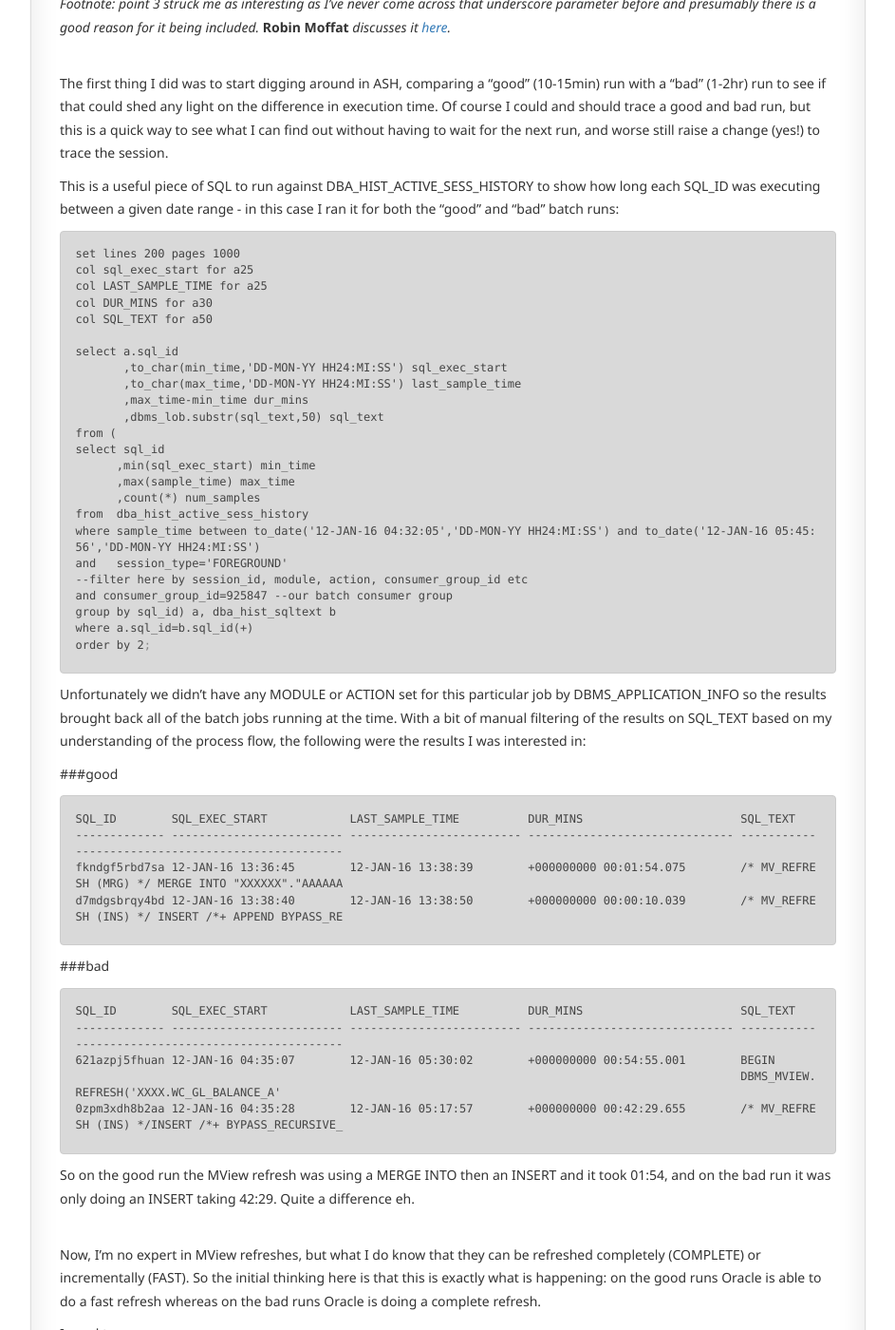
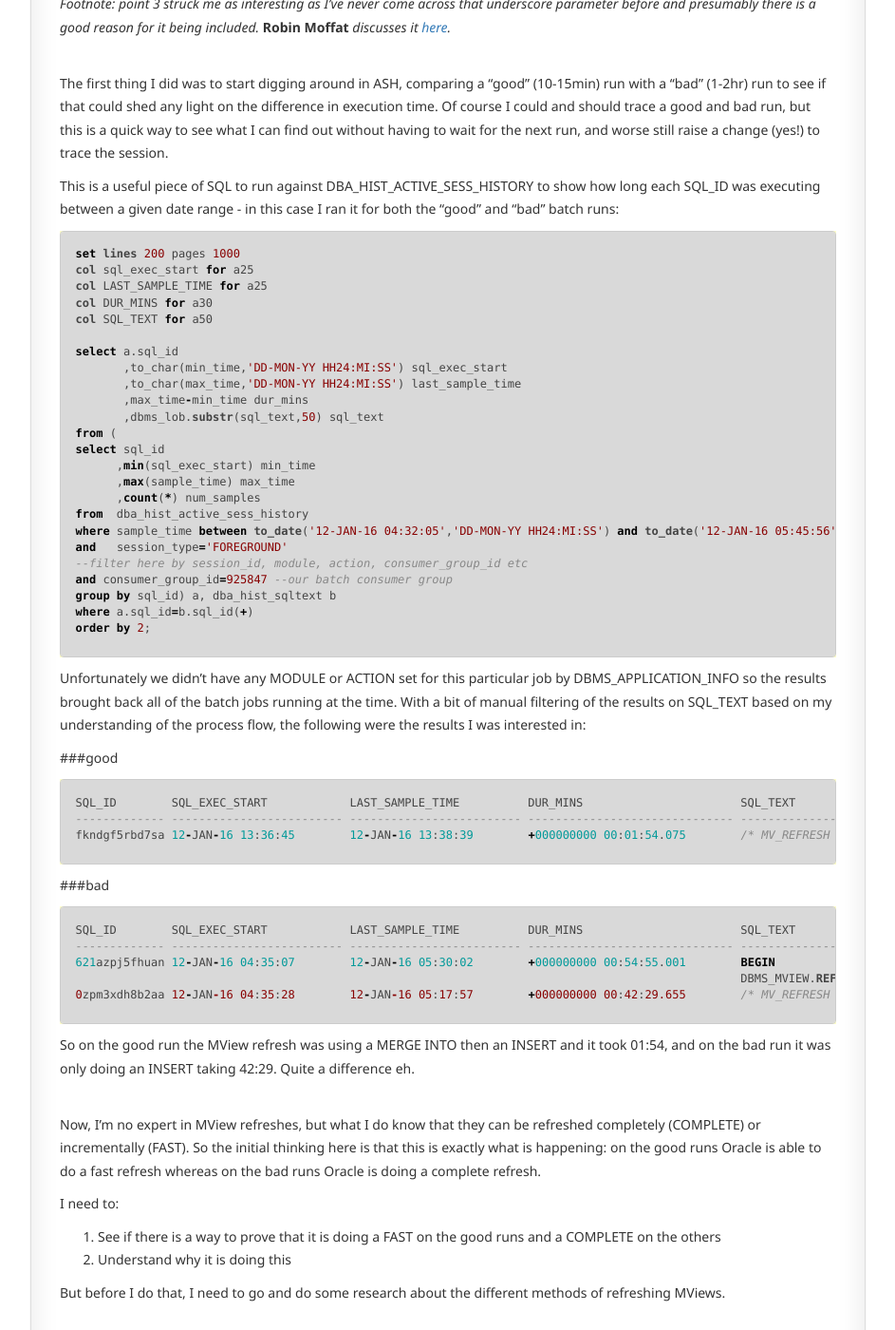
Before and after one commit to ssenior45/ssenior45.github.io, a Jekyll site: the page built from _posts/2016-01-22-slow_mv_refresh_intermittent.md, in a window 1280 px wide and 1400 px high, scrolled down 593 px. Shown: the whole window at 95% size, without its empty margins (22-965 px from the left). Built offline with Jekyll 4.4.1, drawn with Linux system fonts in a browser that asks for light colours; nearby versions of some CDN libraries; comment, search, counter and statistics services are not loaded; some of the changed text lies outside the part shown.

Commit message:
Update 2016-01-22-slow_mv_refresh_intermittent.md

````diff
--- a/_posts/2016-01-22-slow_mv_refresh_intermittent.md
+++ b/_posts/2016-01-22-slow_mv_refresh_intermittent.md
@@ -27,7 +27,7 @@ The first thing I did was to start digging around in ASH, comparing a "good" (10
 
 This is a useful piece of SQL to run against DBA_HIST_ACTIVE_SESS_HISTORY to show how long each SQL_ID was executing between a given date range - in this case I ran it for both the "good" and "bad" batch runs:
 
-```Ini
+{% highlight SQL %}
 set lines 200 pages 1000
 col sql_exec_start for a25
 col LAST_SAMPLE_TIME for a25
@@ -52,28 +52,28 @@ and consumer_group_id=925847 --our batch consumer group
 group by sql_id) a, dba_hist_sqltext b
 where a.sql_id=b.sql_id(+)
 order by 2;
-```
+{% endhighlight %}
 
 Unfortunately we didn't have any MODULE or ACTION set for this particular job by DBMS_APPLICATION_INFO so the results brought back all of the batch jobs running at the time. With a bit of manual filtering of the results on SQL_TEXT based on my understanding of the process flow, the following were the results I was interested in:
 
 ###good
 
-```Ini
+{% highlight SQL %}
 SQL_ID        SQL_EXEC_START            LAST_SAMPLE_TIME          DUR_MINS                       SQL_TEXT
 ------------- ------------------------- ------------------------- ------------------------------ --------------------------------------------------
 fkndgf5rbd7sa 12-JAN-16 13:36:45        12-JAN-16 13:38:39        +000000000 00:01:54.075        /* MV_REFRESH (MRG) */ MERGE INTO "XXXXXX"."AAAAAA
 d7mdgsbrqy4bd 12-JAN-16 13:38:40        12-JAN-16 13:38:50        +000000000 00:00:10.039        /* MV_REFRESH (INS) */ INSERT /*+ APPEND BYPASS_RE
-```
+{% endhighlight %}
 
 ###bad
 
-```Ini
+{% highlight SQL %}
 SQL_ID        SQL_EXEC_START            LAST_SAMPLE_TIME          DUR_MINS                       SQL_TEXT
 ------------- ------------------------- ------------------------- ------------------------------ --------------------------------------------------
 621azpj5fhuan 12-JAN-16 04:35:07        12-JAN-16 05:30:02        +000000000 00:54:55.001        BEGIN
                                                                                                  DBMS_MVIEW.REFRESH('XXXX.WC_GL_BALANCE_A'
 0zpm3xdh8b2aa 12-JAN-16 04:35:28        12-JAN-16 05:17:57        +000000000 00:42:29.655        /* MV_REFRESH (INS) */INSERT /*+ BYPASS_RECURSIVE_
-```
+{% endhighlight %}
 
 So on the good run the MView refresh was using a MERGE INTO then an INSERT and it took 01:54, and on the bad run it was only doing an INSERT taking 42:29. Quite a difference eh.
 
@@ -147,7 +147,7 @@ What do we find in the traces (heavily edited here)?
 
 ###good###
 
-```Ini
+{% highlight SQL %}
 partition [1020] is retrieved.
 partition [1030] is retrieved.
 partition [1040] is retrieved.
@@ -167,17 +167,17 @@ Value of _mv_refresh_costing : rule_pt_pd_fa_co
  ALTER TABLE "XXXX"."OUR_MVIEW" TRUNCATE PARTITION PART_20160201 UPDATE GLOBAL INDEXES
  ALTER TABLE "XXXX"."OUR_MVIEW" TRUNCATE PARTITION PART_20151228 UPDATE GLOBAL INDEXES
  /* MV_REFRESH (INS) */ INSERT /*+ APPEND BYPASS_RECURSIVE_CHECK */...
-```
+{% endhighlight %}
 
 This shows Oracle evaluating a Complete refresh with a PCT (MIX?) refresh and deciding to use the PCT - MIX version. We can see it firstly doing the MERGE INTO, then truncating the partitions in the MView that it is going to refresh, and finally doing the insert into the MView but **only for those partitions it truncated**. Note this sequence of events correlates back to what we saw from our ASH query earlier.
 
 ###bad###
 
-```Ini
+{% highlight SQL %}
  Refresh method picked Complete
  /* MV_REFRESH (DEL) */ truncate table "XXXX"."OUR_MVIEW" purge snapshot log
  /* MV_REFRESH (INS) */INSERT INTO "XXXX"."OUR_MVIEW"...
-```
+{% endhighlight %}
 
 This shows no evaluation of any methods. Oracle has immediately decided that only a Complete refresh is possible. It truncates the entire MView and then recreates it from scratch.
 
@@ -208,7 +208,7 @@ Point 7. Hmmm. Remember our Mview is classed as complex because it has 3 tables
 
 *Note - this is an extension of a test case in a post by [Uwe  Hesse](http://uhesse.com/2012/04/05/materialized-views-partition-change-tracking/)*
 
-```Ini
+{% highlight SQL %}
 REM set env
 
 alter session set nls_date_format='DD-MON-YY HH24:MI:SS';
@@ -331,13 +331,13 @@ PARTITION BY LIST (CHANNEL_ID)
   AND   S.CUST_ID=C.ID
   GROUP BY S.CHANNEL_ID
 /
-```
+{% endhighlight %}
 
 Now everything is in place, let's run those tests.
 
 ##Test 1 : Only update the partitioned SALES table
 
-```Ini
+{% highlight SQL %}
 SQL> update sales set amount_sold=1 where rownum<2;
 
 1 row updated.
@@ -374,11 +374,11 @@ SQL> select mview_name,last_refresh_type,last_refresh_date,staleness from dba_mv
 MVIEW_NAME                     LAST_REF LAST_REFRESH_DATE  STALENESS
 ------------------------------ -------- ------------------ -------------------
 SALES_MV                       COMPLETE 22-JAN-16 06:37:29 NEEDS_COMPILE
-```
+{% endhighlight %}
 
 So because we've updated one of the partitions in the SALES table, the SALES_MV MView needs a compile. It also shows that the last refresh was a COMPLETE one, which makes sense on the initial build.
 
-```Ini
+{% highlight SQL %}
 SQL> select * from dba_mview_detail_partition where mview_name='SALES_MV' order by 6;
 
 OWNER                          MVIEW_NAME                     DETAILOBJ_OWNER                DETAILOBJ_NAME                 DETAIL_PARTITION_NAME          DETAIL_PARTITION_POSITION FRESH
@@ -388,11 +388,11 @@ SYSTEM                         SALES_MV                       SYSTEM
 SYSTEM                         SALES_MV                       SYSTEM                         SALES                          C2                                                     3 FRESH
 SYSTEM                         SALES_MV                       SYSTEM                         SALES                          C3                                                     4 FRESH
 SYSTEM                         SALES_MV                       SYSTEM                         SALES                          C4                                                     5 FRESH
-```
+{% endhighlight %}
 
 This view shows which partition (c0) is STALE. So let's refresh the MView and see what method Oracle chooses:
 
-```Ini
+{% highlight SQL %}
 SQL> exec DBMS_MVIEW.REFRESH('SYSTEM.SALES_MV', method=>'?',ATOMIC_REFRESH=>false);
 
 PL/SQL procedure successfully completed.
@@ -412,14 +412,14 @@ SYSTEM                         SALES_MV                       SYSTEM
 SYSTEM                         SALES_MV                       SYSTEM                         SALES                          C2                                                     3 FRESH
 SYSTEM                         SALES_MV                       SYSTEM                         SALES                          C3                                                     4 FRESH
 SYSTEM                         SALES_MV                       SYSTEM                         SALES                          C4                                                     5 FRESH
-```
+{% endhighlight %}
 
 The refresh was done using PCT (last_refresh_type shows FAST_PCT now).
 
 
 ##Test 2 : Update the partitioned SALES table, and either the CHANNELS or the CUSTOMERS table
 
-```Ini
+{% highlight SQL %}
 SQL> update sales set amount_sold=1 where rownum<2;
 
 1 row updated.
@@ -473,11 +473,11 @@ SYSTEM                         SALES_MV                       SYSTEM
 SYSTEM                         SALES_MV                       SYSTEM                         SALES                          C2                                                     3 FRESH
 SYSTEM                         SALES_MV                       SYSTEM                         SALES                          C3                                                     4 FRESH
 SYSTEM                         SALES_MV                       SYSTEM                         SALES                          C4                                                     5 FRESH
-```
+{% endhighlight %}
 
 This shows the changes to both tables have been made (DBA_TAB_MODIFICATIONS query) and that the partition c0 is stale. So let's refresh the MView and see what method Oracle chooses:
 
-```Ini
+{% highlight SQL %}
 SQL> exec DBMS_MVIEW.REFRESH('SYSTEM.SALES_MV', method=>'?',ATOMIC_REFRESH=>false);
 
 PL/SQL procedure successfully completed.
@@ -487,7 +487,7 @@ SQL> select mview_name,last_refresh_type,last_refresh_date,staleness from dba_mv
 MVIEW_NAME                     LAST_REF LAST_REFRESH_DATE  STALENESS
 ------------------------------ -------- ------------------ -------------------
 SALES_MV                       COMPLETE 22-JAN-16 06:48:16 FRESH
-```
+{% endhighlight  %}
 
 So this proves the documentation to be correct.
 
````
